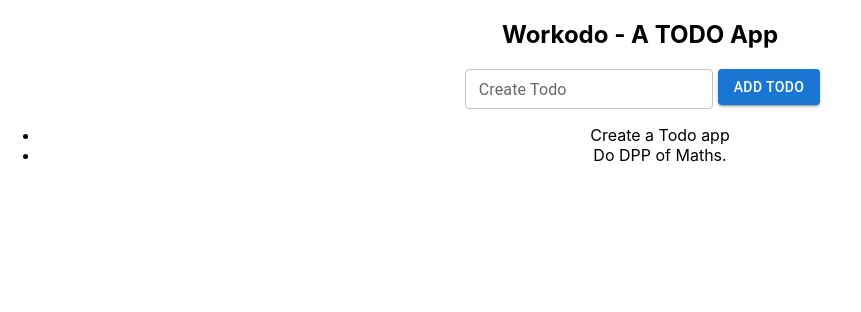
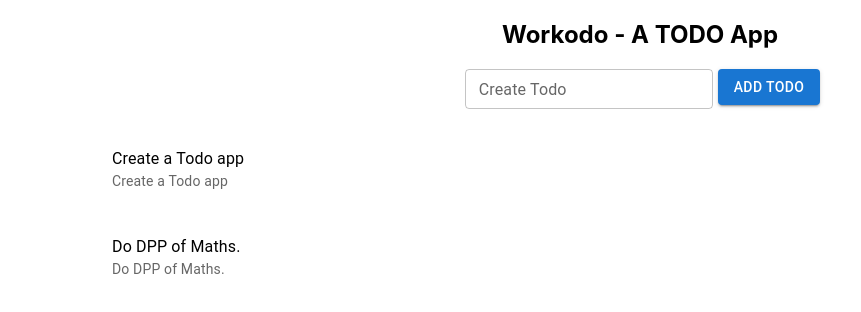
Before and after one commit to ishant9804/workodo, a React (Create React App) app: page / in a window 1280 px wide. Shown: the top 312 px of the page, without its empty margins (0-861 px from the left). Built offline with nearby package versions, Linux system fonts and the light colour scheme.

Commit message:
imported todo component

```diff
--- a/src/App.js
+++ b/src/App.js
@@ -1,5 +1,6 @@
 import React, { useState } from 'react';
 import { TextField, Button } from '@mui/material';
+import Todo from './components/Todo';
 import './App.css';
 
 function App () {
@@ -21,7 +22,7 @@ function App () {
         <Button variant='contained' color="primary" onClick={addTodo}>Add Todo</Button>
       </form>
       <ul>
-        {todos.map(todo => <li>{todo}</li>)}
+        {todos.map(todo => <Todo todo={todo} />)}
       </ul>
     </div>
   );
```
